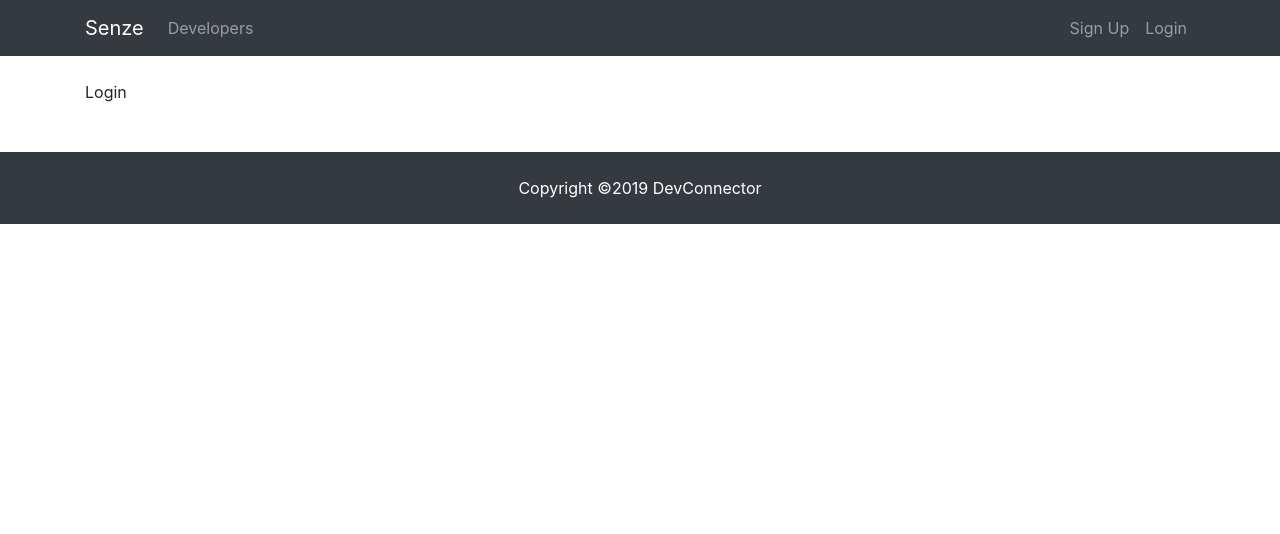
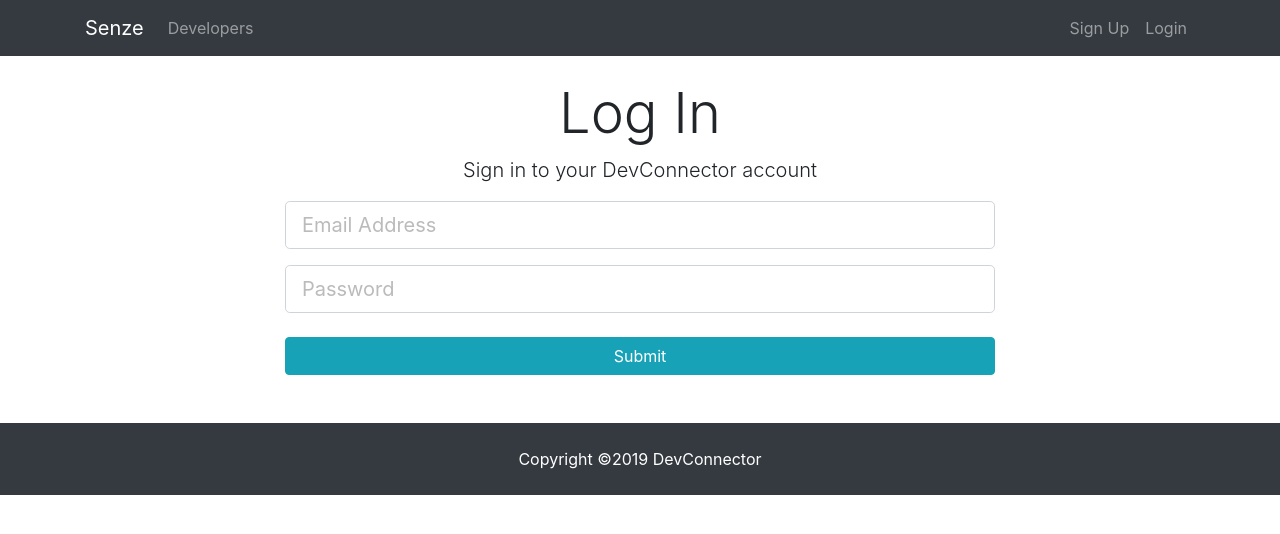
Before and after one commit to Lahirutech/senze, a React (Create React App) app in the folder client/: page /login in a window 1280 px wide. Shown: the top 534 px of the page. Built offline with nearby package versions, Linux system fonts and the light colour scheme.

Commit message:
Setting up the Login Form

```diff
--- a/client/src/components/Auth/Login.js
+++ b/client/src/components/Auth/Login.js
@@ -1,11 +1,61 @@
 import React, { Component } from 'react'
 
  class Login extends Component {
+     constructor(){
+         super();
+         this.state={
+             email:'',
+             password:'',
+             errors:{}
+
+         };
+         this.onChange=this.onChange.bind(this);
+         this.onSubmit=this.onSubmit.bind(this);
+     }
+     onChange(e){
+         this.setState({[e.target.name]:e.target.value});
+     }
+     onSubmit(e){
+         e.preventDefault();
+         const user={
+             email:this.state.email,
+             password:this.state.password
+
+         }
+         console.log(user);
+     }
   render() {
     return (
-      <div>
-        <p>Login</p>
+      <div className="login">
+    <div className="container">
+      <div className="row">
+        <div className="col-md-8 m-auto">
+          <h1 className="display-4 text-center">Log In</h1>
+          <p className="lead text-center">Sign in to your DevConnector account</p>
+
+          <form onSubmit={this.onSubmit}>
+            <div className="form-group">
+              <input type="email"
+              className="form-control form-control-lg"
+              value={this.state.email}
+              onChange={this.onChange}
+            placeholder="Email Address" name="email" />
+            </div>
+
+            <div className="form-group">
+              <input type="password"
+              className="form-control form-control-lg"
+              value={this.state.password}
+              onChange={this.onChange}
+               placeholder="Password" name="password" />
+            </div>
+
+            <input type="submit" className="btn btn-info btn-block mt-4" />
+          </form>
+        </div>
       </div>
+    </div>
+  </div>
     )
   }
 }
```
